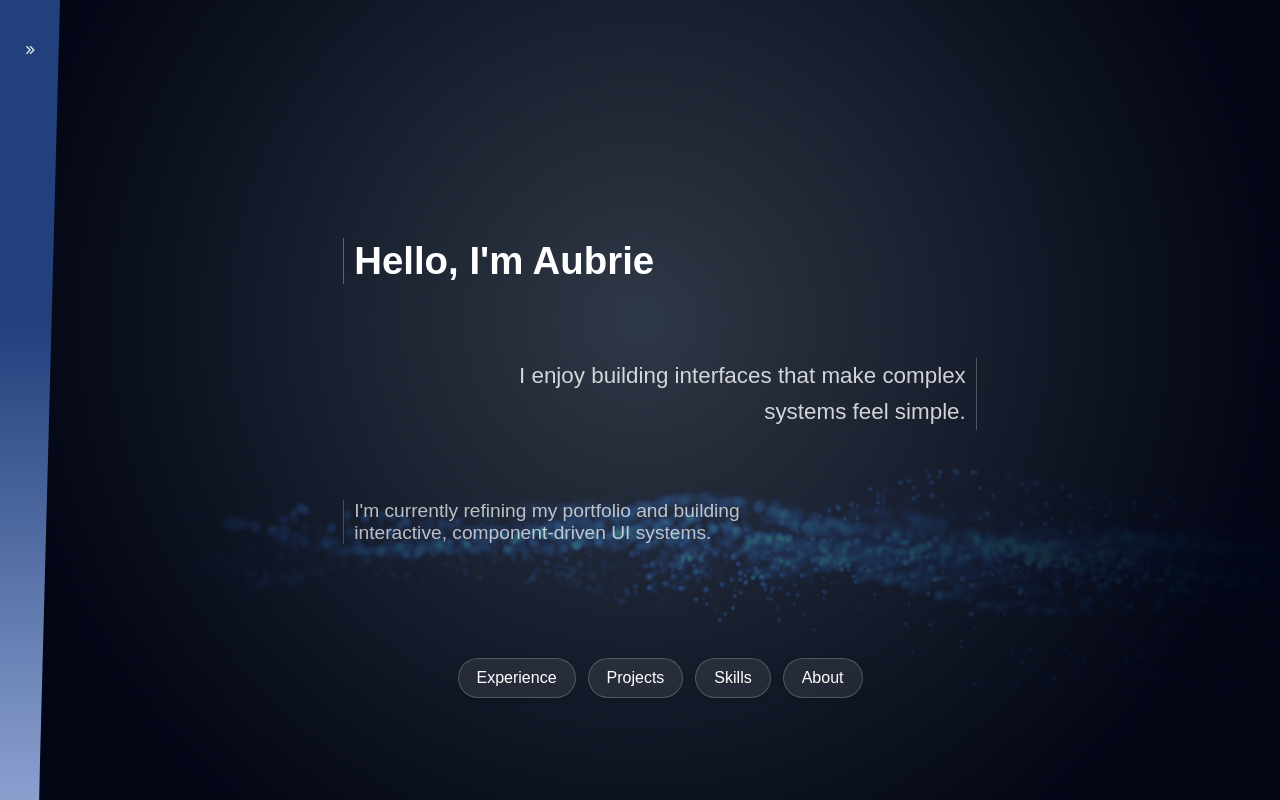
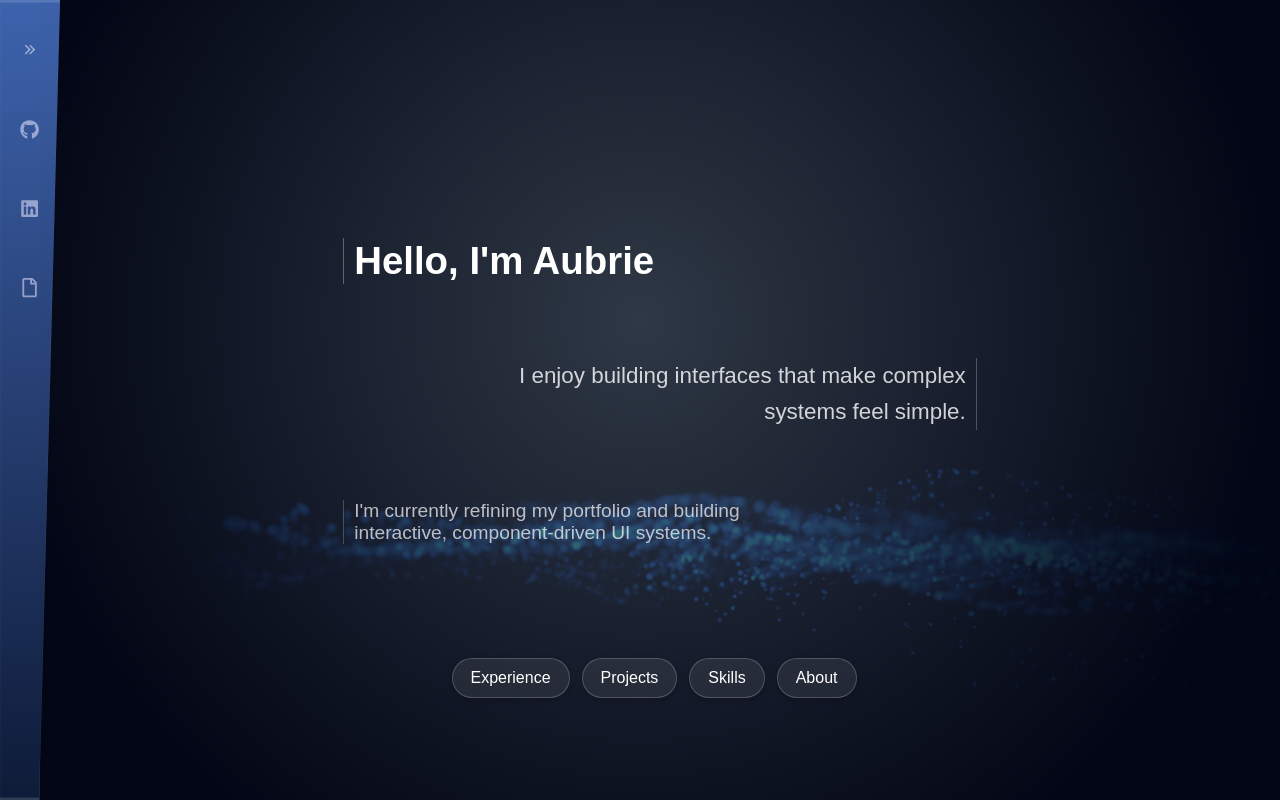
Before and after one commit to llfbh33/portfolio-update, a Next.js app: page / in a window 1280 px wide. Built offline with nearby package versions, Linux system fonts and the light colour scheme.

Commit message:
finished up with side nav bar updates and dev link inclusion

```diff
--- a/src/app/components/About.js
+++ b/src/app/components/About.js
@@ -14,8 +14,7 @@ export default function About({ scrollToSection }) {
 <div style={{
     position: "relative",
     width: "35%",
-                height: "100%",
-                minHeight: "500px",
+    aspectRatio: "3 / 4",
     background: "rgba(255,255,255,0.06)",
     border: "1px solid rgba(255,255,255,0.12)",
     display: "flex",
@@ -24,7 +23,7 @@ export default function About({ scrollToSection }) {
     borderRadius: "20px",
     boxShadow: "0 8px 24px rgba(0,0,0,0.15)",
     backdropFilter: "blur(4px)",
-                overflow: 'hidden'
+    overflow: "hidden",
 }}>
     <img
         src={aboutMeObject.image}
--- a/src/app/components/Experience.js
+++ b/src/app/components/Experience.js
@@ -15,7 +15,9 @@ export default function Experience() {
         {experienceObject.intro}
       </p> */}
       {experienceObject.jobs.map((job) => (
-        <div style={{
+        <div
+          key={job.company}
+          style={{
             width: "40%",
             borderBottom: "1px solid rgba(255, 255, 255, 0.305)",
             marginBottom: "20px",
--- a/src/app/components/Hero.js
+++ b/src/app/components/Hero.js
@@ -139,16 +139,15 @@ export default function Hero({ appSections, scrollToSection }) {
 
                 }}>
                     {sections.map((section) => (
-                        <>
+                        <div key={section}>
                             {section !== 'Contact' && <p
                                 className="button-style"
                                 onClick={() => scrollToSection(section.toLowerCase())}
                                 // style={buttonStyle}
-                                key={section}
                             >
                                 {section}
                             </p>}
-                        </>
+                        </div>
                     ))}
                 </div>
 
--- a/src/app/components/SideBar.js
+++ b/src/app/components/SideBar.js
@@ -2,7 +2,10 @@
 
 import { RiArrowLeftDoubleFill, RiArrowRightDoubleFill } from "react-icons/ri";
 import { useEffect, useRef } from "react";
-import { personalSummary } from "../data/aboutMe";
+import { devLinks } from "../data/aboutMe";
+import { FaLinkedin } from "react-icons/fa";
+import { FaGithub } from "react-icons/fa";
+import { FaRegFile } from "react-icons/fa6";
 
 
 
@@ -43,18 +46,48 @@ export default function Sidebar({ appSections, sideBarOpen, setSideBarOpen, sect
                 zIndex: 1000,
                 width: sideBarOpen ? "400px" : "60px",
                 height: "100vh",
-                background: "#111827",
                 color: "#e5e7eb",
-                padding: sideBarOpen ? "20px" : "20px 0px 0px 0px",
                 position: "fixed",
                 left: 0,
                 top: 0,
-                background: "linear-gradient(180deg, #21407c 40%, #8ba0cf 100%)",
                 overflow: "hidden",
-                transition: "width 0.4s ease, clip-path 0.4s ease",
-                clipPath: sideBarOpen
-                    ? "polygon(0 0, 100% 0, 60% 100%, 0 100%)"
-                    : "polygon(0 0, 100% 0, 65% 100%, 0 100%)",
+                transition: "width 0.4s ease",
+            }}
+        >
+            <svg
+                viewBox="0 0 100 100"
+                preserveAspectRatio="none"
+                style={{
+                    position: "absolute",
+                    inset: 0,
+                    width: "100%",
+                    height: "100%",
+                    pointerEvents: "none",
+                }}
+            >
+                <defs>
+                    <linearGradient id="sidebarGradient" x1="0" y1="0" x2="0" y2="1">
+                        <stop offset="0%" stopColor="rgba(64, 102, 178, 0.96)" />
+                        <stop offset="100%" stopColor="rgba(15, 27, 56, 0.96)" />
+                    </linearGradient>
+                </defs>
+
+                <polygon
+                    points={sideBarOpen ? "0,0 100,0 60,100 0,100" : "0,0 100,0 65,100 0,100"}
+                    fill="url(#sidebarGradient)"
+                    stroke="rgba(255,255,255,0.14)"
+                    strokeWidth="0.6"
+                />
+            </svg>
+
+            <div
+                style={{
+                    position: "relative",
+                    zIndex: 1,
+                    height: "100%",
+                    padding: sideBarOpen ? "20px" : "20px 0 0 0",
+                    display: "flex",
+                    flexDirection: "column",
                 }}
             >
                 <div
@@ -65,13 +98,18 @@ export default function Sidebar({ appSections, sideBarOpen, setSideBarOpen, sect
                         height: "60px",
                     }}
                 >
-
-                {sideBarOpen && <h2 style={{
+                    {sideBarOpen && (
+                        <h2
+                            style={{
                                 margin: 0,
-                    opacity: sideBarOpen ? 1 : 0,
-                    pointerEvents: sideBarOpen ? "auto" : "none",
                                 whiteSpace: "nowrap",
-                }}>Aubrie Woodbine</h2>}
+                                color: "rgba(255,255,255,0.9)",
+                                fontWeight: 600,
+                            }}
+                        >
+                            Aubrie Woodbine
+                        </h2>
+                    )}
 
                     <div
                         style={{
@@ -81,73 +119,138 @@ export default function Sidebar({ appSections, sideBarOpen, setSideBarOpen, sect
                             justifyContent: "center",
                             width: "40px",
                             height: "40px",
+                            color: "rgba(255, 255, 255, 0.9)",
                         }}
-                    onClick={() => setSideBarOpen(prev => !prev)}
+                        onClick={() => setSideBarOpen((prev) => !prev)}
                     >
-                    {sideBarOpen ? (
-                        <RiArrowLeftDoubleFill />
-                    ) : (
-                        <RiArrowRightDoubleFill />
-                    )}
+                        {sideBarOpen ? <RiArrowLeftDoubleFill className="icon-button" /> : <RiArrowRightDoubleFill className="icon-button" />}
+
                     </div>
                 </div>
 
-            {sideBarOpen &&
-                (<div style={{
-                    opacity: sideBarOpen ? 1 : 0,
-                    pointerEvents: sideBarOpen ? "auto" : "none",
-                }}>
-                    {/* <div
+                {!sideBarOpen && (
+                    <div
                         style={{
-                            width: "60%",
-                            aspectRatio: "1 / 1",
-                            borderRadius: "50%",
-                            position: "relative",
                             display: "flex",
+                            flexDirection: "column",
                             alignItems: "center",
-                            justifyContent: "center",
-                            background: "linear-gradient(135deg, #ffffff8f, #ffffff05)",
-                            boxShadow: `
-                                0px 8px 40px rgba(0,0,0,0.35),
-                                inset 0px 12px 6px rgba(255,255,255,0.15),
-                                inset 0 -5px 8px rgba(0,0,0,0.25)
-                                `,
-                            overflow: "hidden",
+                            gap: "60px",
+                            marginTop: "40px",
                         }}
                     >
-                        <img
-                            src="/images/profile.png"
-                            alt="Profile Picture"
+                        {devLinks.map((dev) => {
+                                const Icon = dev.icon;
+
+                                return (
+                                    <Icon
+                                        key={dev.name}
+                                        className="icon-button"
+                                        onClick={() =>
+                                            window.open(dev.url, "_blank", "noopener,noreferrer")
+                                        }
+                                    />
+                                );
+                            })}
+                    </div>
+                )}
+
+                {sideBarOpen && (
+                    <div
                         style={{
-                                width: "85%",
-                                height: "85%",
-                                borderRadius: "50%",
-                                objectFit: "cover",
+                            opacity: 1,
+                            pointerEvents: "auto",
                         }}
-                        />
-                    </div> */}
+                    >
                         <div
                             style={{
                                 width: "100%",
                                 minWidth: "220px",
                                 maxWidth: "280px",
-                            opacity: 1,
-                            pointerEvents: "auto",
                             }}
                         >
-                        <h3>Web Developer</h3>
-                        {/* <p style={{ fontSize: "0.9em", color: "#cbd5e1", whiteSpace: "normal", paddingRight: "30px" }}>{personalSummary}</p> */}
-                        <p style={{ border: '1px solid #e5e7eb', width: "80%" }}></p>
+                            <h3
+                                style={{
+                                    color: "rgba(255,255,255,0.72)",
+                                    fontSize: "1.2rem",
+                                    marginBottom: "12px",
+                                }}
+                            >
+                                Web Developer
+                            </h3>
+
+                            <div
+                                style={{
+                                    width: "80%",
+                                    height: "1px",
+                                    background: "rgba(255,255,255,0.18)",
+                                    marginBottom: "20px",
+                                }}
+                            />
+
                             <nav>
-                            <ul style={{ listStyle: "none", padding: 0, lineHeight: "2em" }}>
-                                {appSections.map((section, index) => (
-                                    <li key={section} className="nav-link" onClick={() => scrollToSection(section.toLowerCase())}>{section}</li>
+                                <ul
+                                    style={{
+                                        listStyle: "none",
+                                        padding: 0,
+                                        margin: 0,
+                                        lineHeight: "2.2em",
+                                    }}
+                                >
+                                    {appSections.map((section) => (
+                                        <li
+                                            key={section}
+                                            className="nav-link"
+                                            onClick={() => scrollToSection(section.toLowerCase())}
+                                        >
+                                            {section}
+                                        </li>
                                     ))}
                                 </ul>
                             </nav>
                         </div>
                     </div>
                 )}
+                {sideBarOpen &&
+                    <>
+                        <h3 style={{
+                            marginTop: "100px",
+                            color: "rgba(255,255,255,0.72)",
+                            fontSize: "1.2rem",
+                            marginBottom: "12px",
+                        }}>Dev Links</h3>
+                        <div
+                            style={{
+                                width: "60%",
+                                height: "1px",
+                                background: "rgba(255,255,255,0.18)",
+                                marginBottom: "20px",
+                            }}
+                        />
+                        <div
+                            style={{
+                                display: "flex",
+                                flexDirection: "row",
+                                gap: "30px",
+                                marginLeft: "10px",
+                            }}
+                        >
+                            {devLinks.map((dev) => {
+                                const Icon = dev.icon;
+
+                                return (
+                                    <Icon
+                                        key={dev.name}
+                                        className="icon-button"
+                                        onClick={() =>
+                                            window.open(dev.url, "_blank", "noopener,noreferrer")
+                                        }
+                                    />
+                                );
+                            })}
+                        </div>
+                    </>}
+            </div>
         </aside>
     );
+    // );
 }
--- a/src/app/data/aboutMe.js
+++ b/src/app/data/aboutMe.js
@@ -1,4 +1,4 @@
-
+import { FaGithub, FaLinkedin, FaRegFile } from "react-icons/fa";
 
 export const personalSummary = `I’m a frontend-focused JavaScript developer specializing in React, with experience building dynamic, data-driven applications and complex UI systems.
 My work includes interactive data visualizations, drag-and-drop interfaces, and real-time user-driven workflows. I’ve collaborated closely in small teams to ship product features
@@ -14,3 +14,21 @@ I try to get away from my desk once in a while. When I do you’ll usually find
 Right now, I’m focused on continuing to grow as a frontend developer, especially with TypeScript and modern UI patterns, while building applications that are both functional and enjoyable to use.`,
 image: "images/aboutMe.jpg",
 }
+
+export const devLinks = [
+  {
+    name: "github",
+    url: "https://github.com/llfbh33",
+    icon: FaGithub,
+  },
+  {
+    name: "linkedin",
+    url: "https://www.linkedin.com/in/aubriewoodbine/",
+    icon: FaLinkedin,
+  },
+  {
+    name: "resume",
+    url: "https://docs.google.com/document/d/1_Hw2HF0YgszRQC8y3ldnmuvPuu2QP7KcxMOs-kKIhA4/edit?usp=sharing",
+    icon: FaRegFile,
+  },
+];
--- a/src/app/data/sectionObjects.js
+++ b/src/app/data/sectionObjects.js
@@ -20,12 +20,12 @@ export const experienceObject = {
     {
       title: "Query Builder & Data Tools",
       action: "Built core product features including an API query builder with a no-code interface, allowing users to construct and run custom data queries.",
-      details: "Revisited SQL concepts to ensure the UI translated cleanly into valid queries, building features incrementally and testing regularly as complexity increased.",
+      details: "Revisited SQL concepts to ensure the UI translated cleanly into valid queries, built features incrementally and tested regularly as complexity increased.",
     },
     {
       title: "Data Visualization",
       action: "Created interactive chart components including line, bar, pie, and multi-level visualizations using React and D3.js.",
-      details: "Spent time working through D3’s documentation to understand how data maps to visuals, handling scales, formatting, and structure to produce accurate and readable charts.",
+      details: "Spent time working through D3’s documentation to understand how data maps to visuals, handled scales, formatting, and structure to produce accurate and readable charts.",
     },
     {
       title: "Dynamic UI Features",
--- a/src/app/globals.css
+++ b/src/app/globals.css
@@ -17,12 +17,16 @@ body {
 
 /* Navigation Styling */
 
+.nav-link {
+  color: rgba(255, 255, 255, 0.65);
+  cursor: pointer;
+  transition: transform 0.2s ease, color 0.2s ease;
+}
 
 .nav-link:hover {
   cursor: pointer;
-  color: rgb(145, 173, 221);
-  border-bottom: #878d9b60 2px solid;
-  width: 60%;
+  color: rgb(255, 255, 255);
+  transform: translateX(4px);
 }
 
 
@@ -48,10 +52,25 @@ body {
 
 .button-style {
   cursor: pointer;
+  color: white;
 }
 
 .button-deactivated {
   color: rgba(255, 255, 255, 0.381);
+}
+
+.icon-button {
+  margin: 0;
+  font-size: 1.2rem;
+  cursor: pointer;
+  color: rgba(221, 221, 246, 0.605);
+  transition: all 0.2s ease;
+}
+
+.icon-button:hover {
+  color: rgb(240, 221, 246);
+  transform: translateY(-3px) scale(1.03);
+  box-shadow: 0 8px 25px rgba(0, 123, 255, 0.25);
 }
 
 .button-style,
@@ -83,9 +102,9 @@ body {
   margin-top: 40px;
   min-height: 380px;
   border-radius: 36px;
-  border: 1px solid rgba(255,255,255,0.18);
-  background: rgba(255,255,255,0.03);
-  box-shadow: 0 12px 30px rgba(0,0,0,0.2);
+  border: 1px solid rgba(255, 255, 255, 0.18);
+  background: rgba(255, 255, 255, 0.03);
+  box-shadow: 0 12px 30px rgba(0, 0, 0, 0.2);
   backdrop-filter: blur(4px);
   padding: 28px;
   position: relative;
```
Also changed, not shown: src/app/components/Projects.js (+4 -4 lines). Lines whose indentation alone changed are shown as unchanged.
